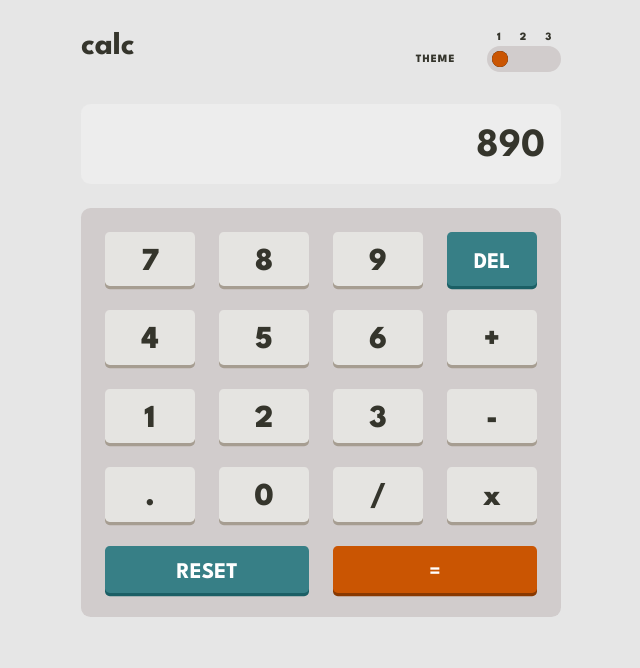
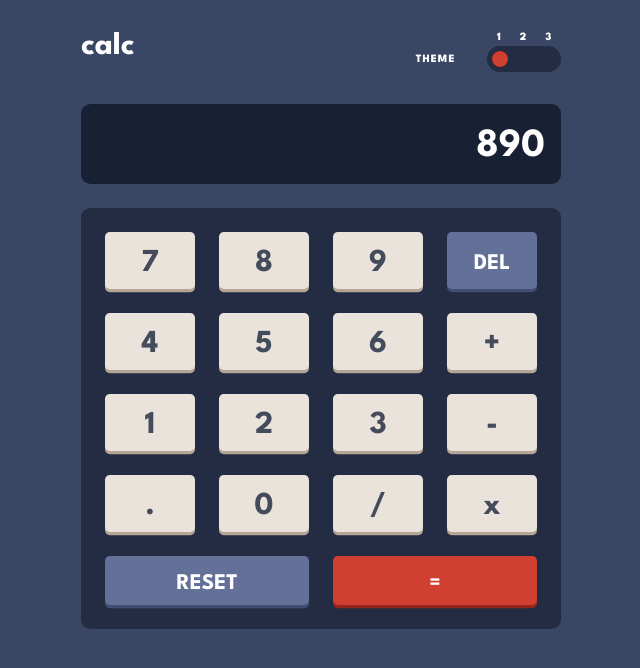
Before and after one commit to rafaeldevvv/calculator, a plain HTML site: page index.html in a window 1280 px wide. Shown: the whole page, without its empty margins (319-959 px from the left). Drawn offline with Linux system fonts and the light colour scheme.

Commit message:
feat: adjust paddings

```diff
--- a/index.html
+++ b/index.html
@@ -14,14 +14,18 @@
       rel="stylesheet"
     />
   </head>
-  <body class="theme-white ff-sans">
+  <body class="theme-blue ff-sans">
     <main class="my-4">
       <article>
         <header class="flex justify-between mb-4">
           <h1 class="lowercase fs-400">Calc</h1>
           <form class="theme-form fs-100 fw-800">
             <fieldset class="radio-group grid gap-y-0.5">
-              <legend class="uppercase fs-100 radio-group__title letter-spacing-1">theme</legend>
+              <legend
+                class="uppercase fs-100 radio-group__title letter-spacing-1"
+              >
+                theme
+              </legend>
               <div class="flex justify-around radio-group__labels-wrapper">
                 <label for="theme1" class="radio-group__label">1</label>
                 <label for="theme2" class="radio-group__label">2</label>
@@ -60,7 +64,7 @@
           >
             890
           </div>
-          <div class="keyboard grid bg-secondary rounded-2 fw-800">
+          <div class="keyboard grid bg-secondary rounded-2 fw-700">
             <button class="key normal-key fs-400 text-secondary">7</button>
             <button class="key normal-key fs-400 text-secondary">8</button>
             <button class="key normal-key fs-400 text-secondary">9</button>
--- a/styles/index.css
+++ b/styles/index.css
@@ -344,7 +344,7 @@ button {
    display: block;
    border-radius: .3rem;
    box-shadow: 0 var(--shadow-offset) hsl(var(--c-shadow));
-   padding: 1rem clamp(.5rem, 3vw, 1.1rem) .6rem;
+   padding-block: 1.1rem .65rem;
 }
 
 .key:active {
@@ -374,7 +374,7 @@ button {
 }
 
 .expression {
-   height: 80px;
+   height: 5rem;
    background-color: hsl(var(--c-tertiary));
 }
 
```
Also changed, not shown: 1 other file.
